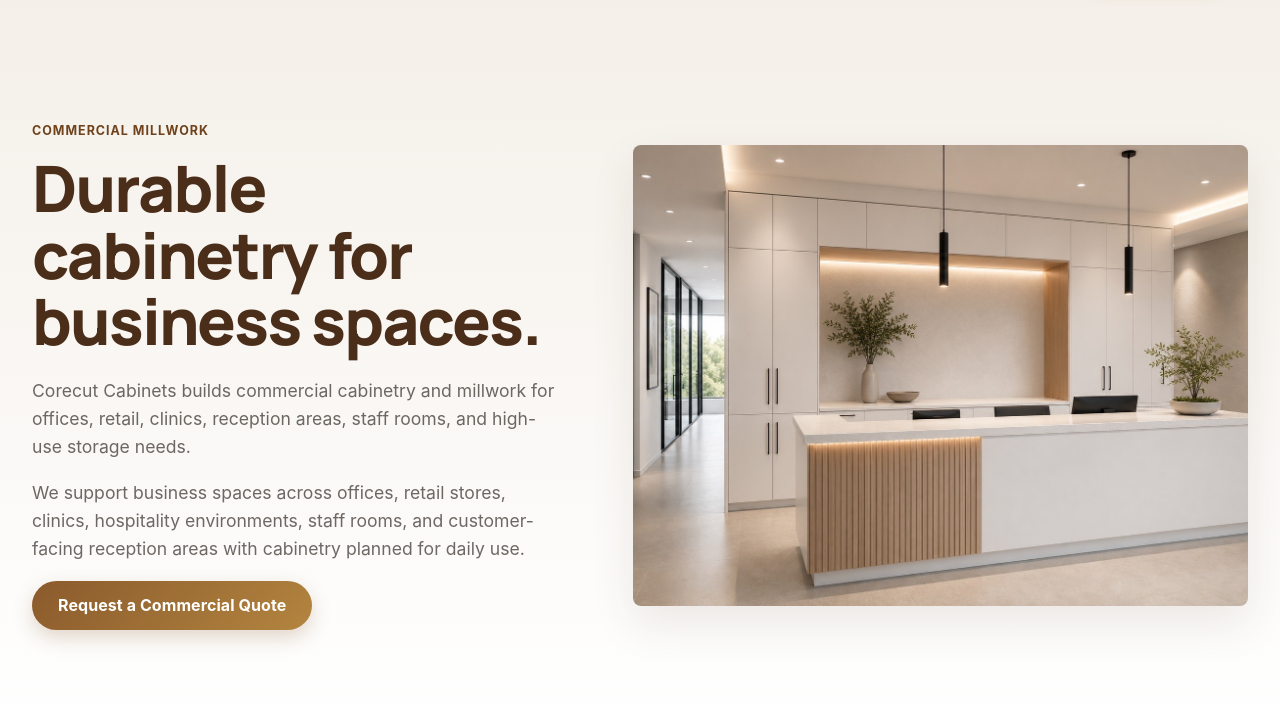
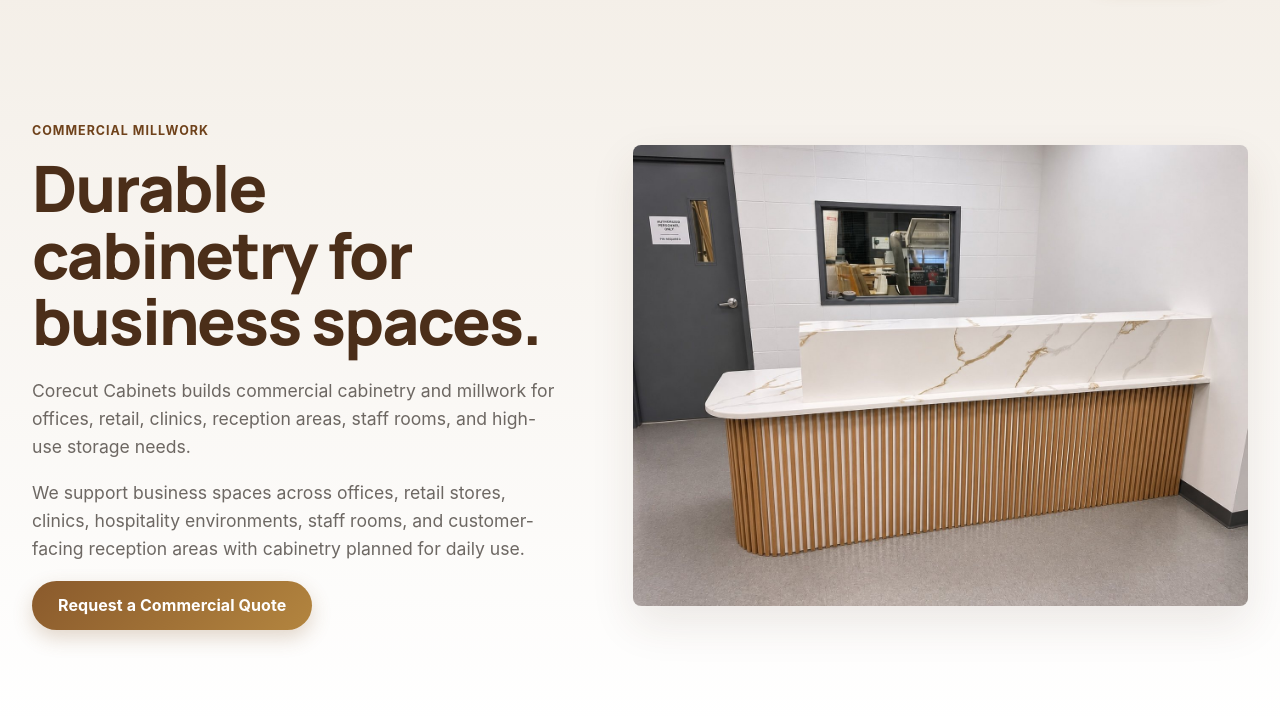
Before and after one commit to corecutcabinets/corecutwebsite, a plain HTML site: page commercial.html in a window 1280 px wide. Shown: the part 83-800 px from the top of the page. Drawn offline with Linux system fonts and the light colour scheme; a script that the page names is missing.

Commit message:
Use reception desk photo as Commercial Millwork cover
Swap the commercial page hero image for a photo of a Corecut-built
reception desk (white marble-look top, raised ledge, curved oak slat
front). Added as a new asset with camera metadata stripped; the old
reception photo is still used on the homepage, gallery and financing
pages, so it is left in place.

Co-Authored-By: Claude Opus 5.5 <noreply@anthropic.com>
Claude-Session: https://claude.ai/code/session_01VAxR3sJqRVkrPmsziWc9VD

```diff
--- a/commercial.html
+++ b/commercial.html
@@ -157,8 +157,9 @@
           </div>
           <div class="service-page-image">
             <img
-              src="./assets/gallery-commercial-reception.jpg"
-              alt="Commercial reception area with white custom cabinetry and light oak accents"
+              src="./assets/commercial-reception-desk-slat.jpg"
+              alt="Custom commercial reception desk by Corecut with a white marble-look countertop, raised transaction ledge and curved oak slat front"
+              fetchpriority="high"
             />
           </div>
         </div>
```
Also changed, not shown: assets/commercial-reception-desk-slat.jpg (added).
